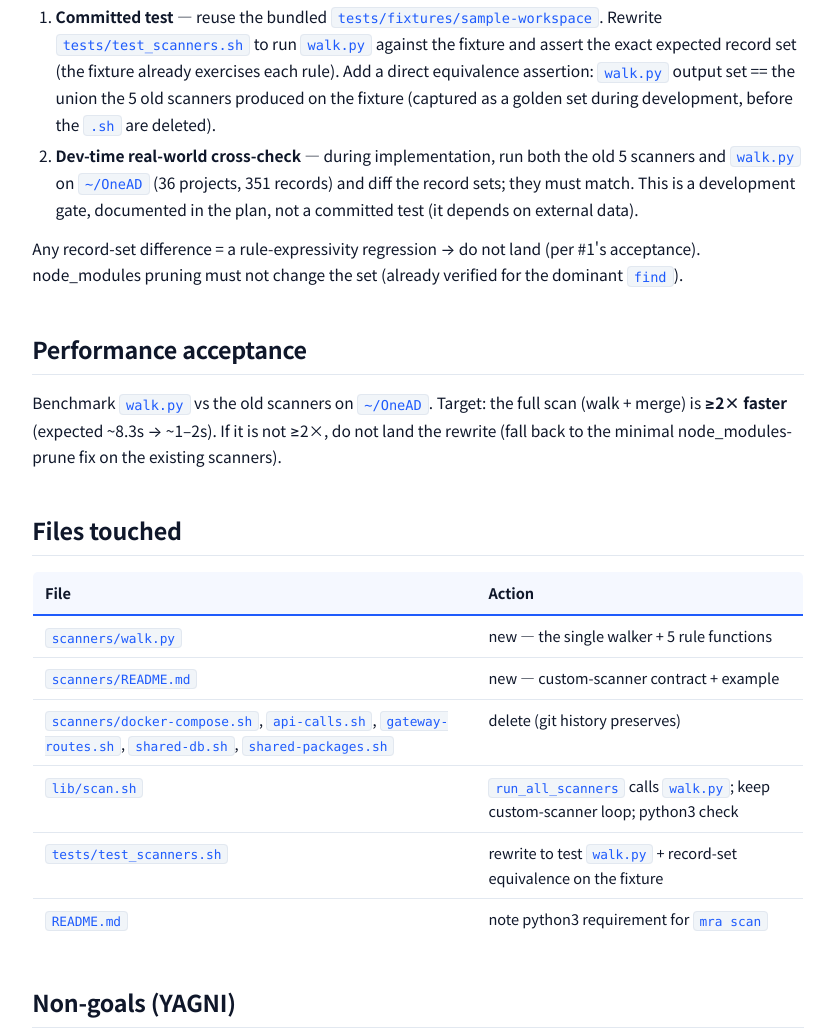
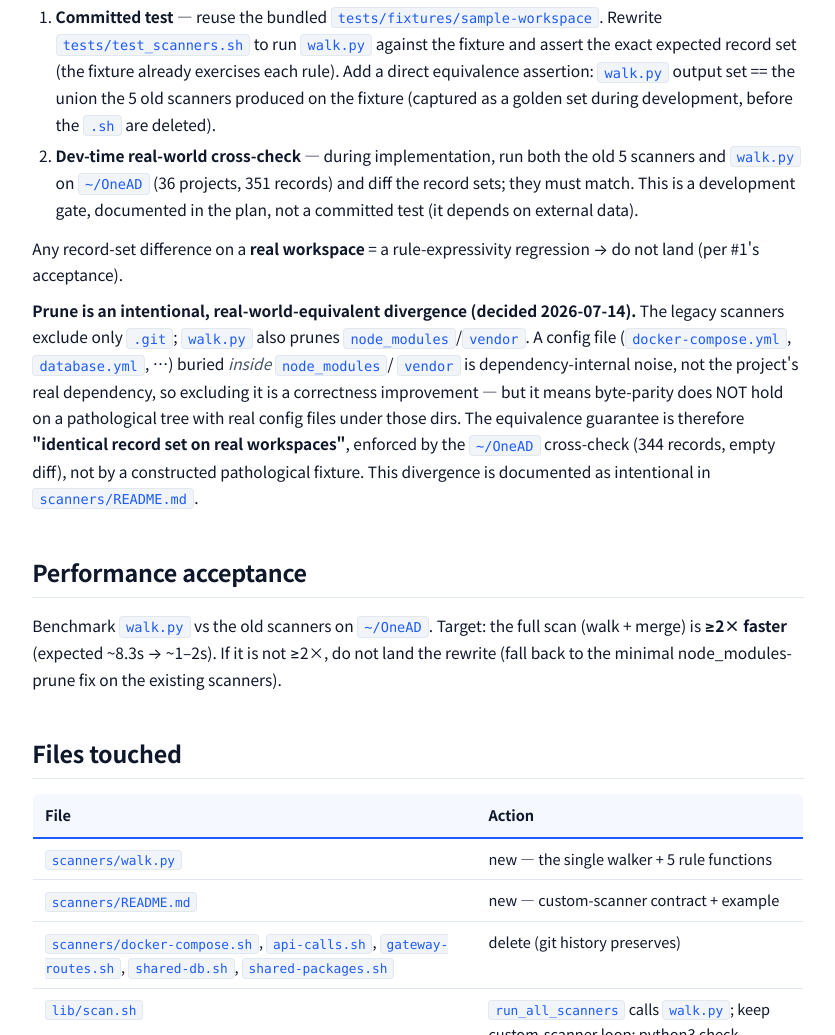
Before and after one commit to hanfour/multi-repo-agent, a plain HTML site: page docs/superpowers/specs/2026-07-14-scan-single-walker-design.html in a window 1280 px wide. Shown: the part 2406-3441 px from the top of the page, without its empty margins (302-1137 px from the left). Drawn offline with Linux system fonts and the light colour scheme.

Commit message:
docs(scan): clarify node_modules prune as intentional real-world-equivalent divergence (#1)

```diff
--- a/docs/superpowers/specs/2026-07-14-scan-single-walker-design.html
+++ b/docs/superpowers/specs/2026-07-14-scan-single-walker-design.html
@@ -370,9 +370,17 @@ record set</strong>. Two layers:</p>
    sets; they must match. This is a development gate, documented in the plan, not a
    committed test (it depends on external data).</li>
 </ol>
-<p>Any record-set difference = a rule-expressivity regression → do not land (per #1's
-acceptance). node_modules pruning must not change the set (already verified for the
-dominant <code>find</code>).</p>
+<p>Any record-set difference on a <strong>real workspace</strong> = a rule-expressivity regression → do
+not land (per #1's acceptance).</p>
+<p><strong>Prune is an intentional, real-world-equivalent divergence (decided 2026-07-14).</strong> The
+legacy scanners exclude only <code>.git</code>; <code>walk.py</code> also prunes <code>node_modules</code>/<code>vendor</code>. A
+config file (<code>docker-compose.yml</code>, <code>database.yml</code>, …) buried <em>inside</em> <code>node_modules</code>/
+<code>vendor</code> is dependency-internal noise, not the project's real dependency, so excluding
+it is a correctness improvement — but it means byte-parity does NOT hold on a
+pathological tree with real config files under those dirs. The equivalence guarantee is
+therefore <strong>"identical record set on real workspaces"</strong>, enforced by the <code>~/OneAD</code>
+cross-check (344 records, empty diff), not by a constructed pathological fixture. This
+divergence is documented as intentional in <code>scanners/README.md</code>.</p>
 <h2 id="performance-acceptance">Performance acceptance</h2>
 <p>Benchmark <code>walk.py</code> vs the old scanners on <code>~/OneAD</code>. Target: the full scan (walk +
 merge) is <strong>≥2× faster</strong> (expected ~8.3s → ~1–2s). If it is not ≥2×, do not land the
```
Also changed, not shown: docs/superpowers/specs/2026-07-14-scan-single-walker-design.md (+12 -3 lines).
